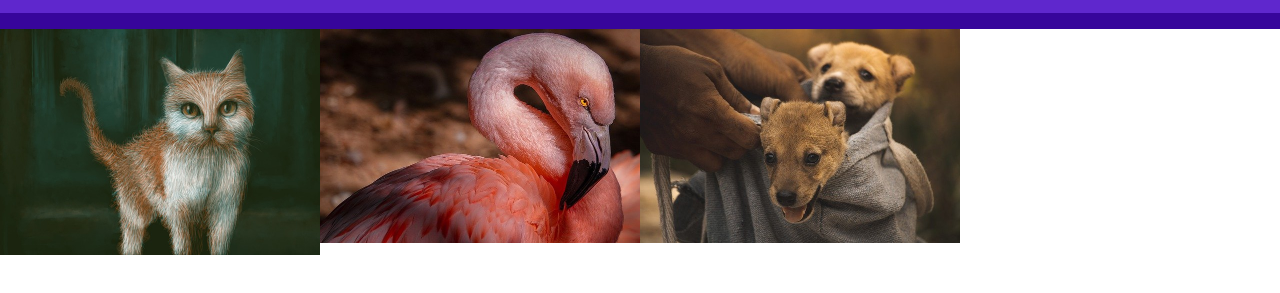
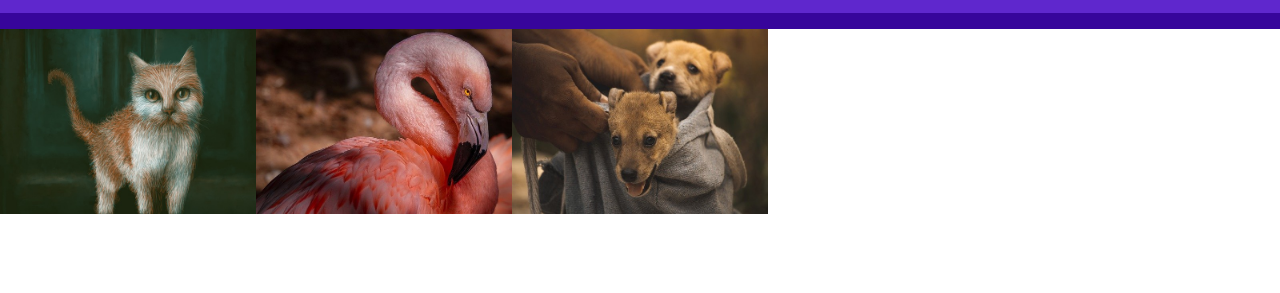
Before and after one commit to QA-DANIEL-VIANA/jquery-galeria-fotos, a plain HTML site: page index.html in a window 1280 px wide. Shown: the part 57-350 px from the top of the page. Drawn offline with nearby package versions, Linux system fonts and the light colour scheme.

Commit message:
incluso mais uma coluna de imagens

```diff
--- a/main.css
+++ b/main.css
@@ -61,7 +61,7 @@ ul {
 }
 
 ul li {
-    max-width: 25%;
+    max-width: 20%;
     list-style: none;
     position: relative;
     max-height: 250px;
@@ -71,7 +71,8 @@ ul li {
 
 ul li img{
     width: 100%;
-    padding-left: 0px;
+    height: 100%;
+
 
 }
 
```
